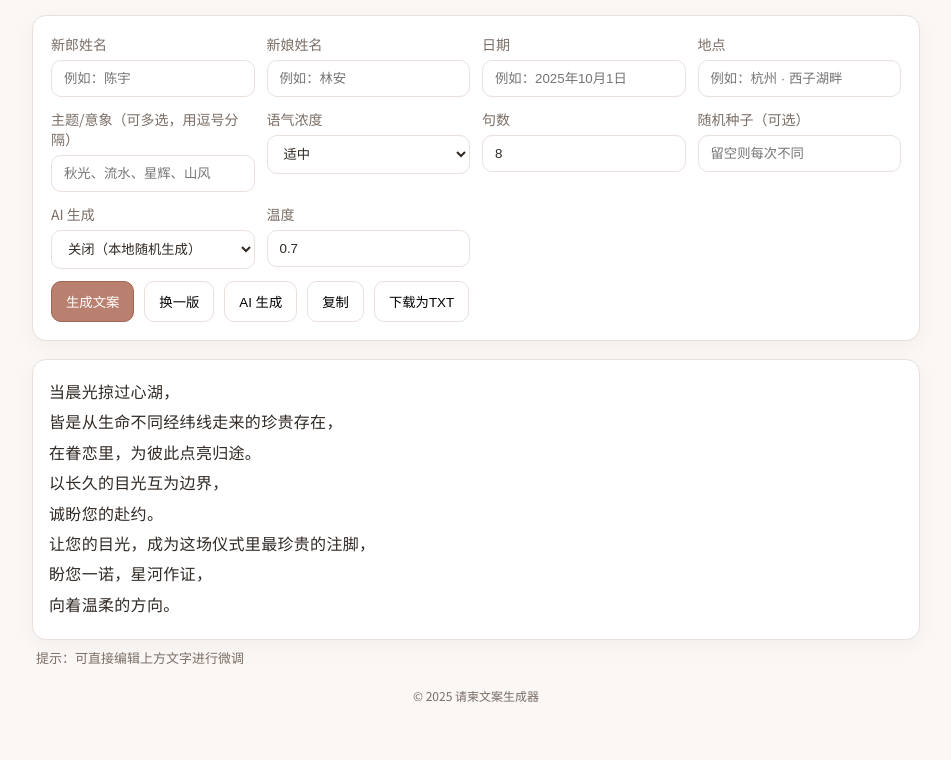
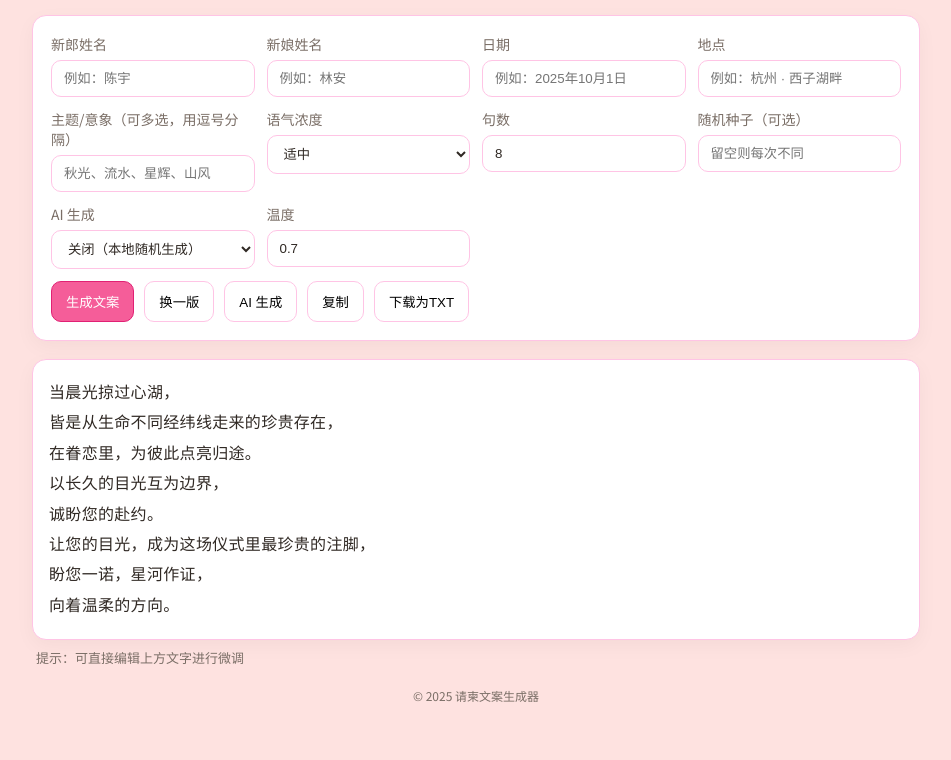
Before and after one commit to malalann97-art/WeddingText, a plain HTML site: page index.html in a window 1280 px wide. Shown: the part 109-869 px from the top of the page, without its empty margins (164-1115 px from the left). Drawn offline with Linux system fonts and the light colour scheme.

Commit message:
Update style.css

```diff
--- a/style.css
+++ b/style.css
@@ -1,11 +1,11 @@
 :root {
-  --bg: #faf7f5;
+  --bg: #fee2e0;
   --card: #ffffff;
   --text: #302924;
   --muted: #7a6e66;
-  --accent: #b9806f;
-  --accent-strong: #a16553;
-  --border: #e9e0db;
+  --accent: #f55d99;
+  --accent-strong: #e12074;
+  --border: #ffc4e5;
 }
 
 * { box-sizing: border-box; }
```
